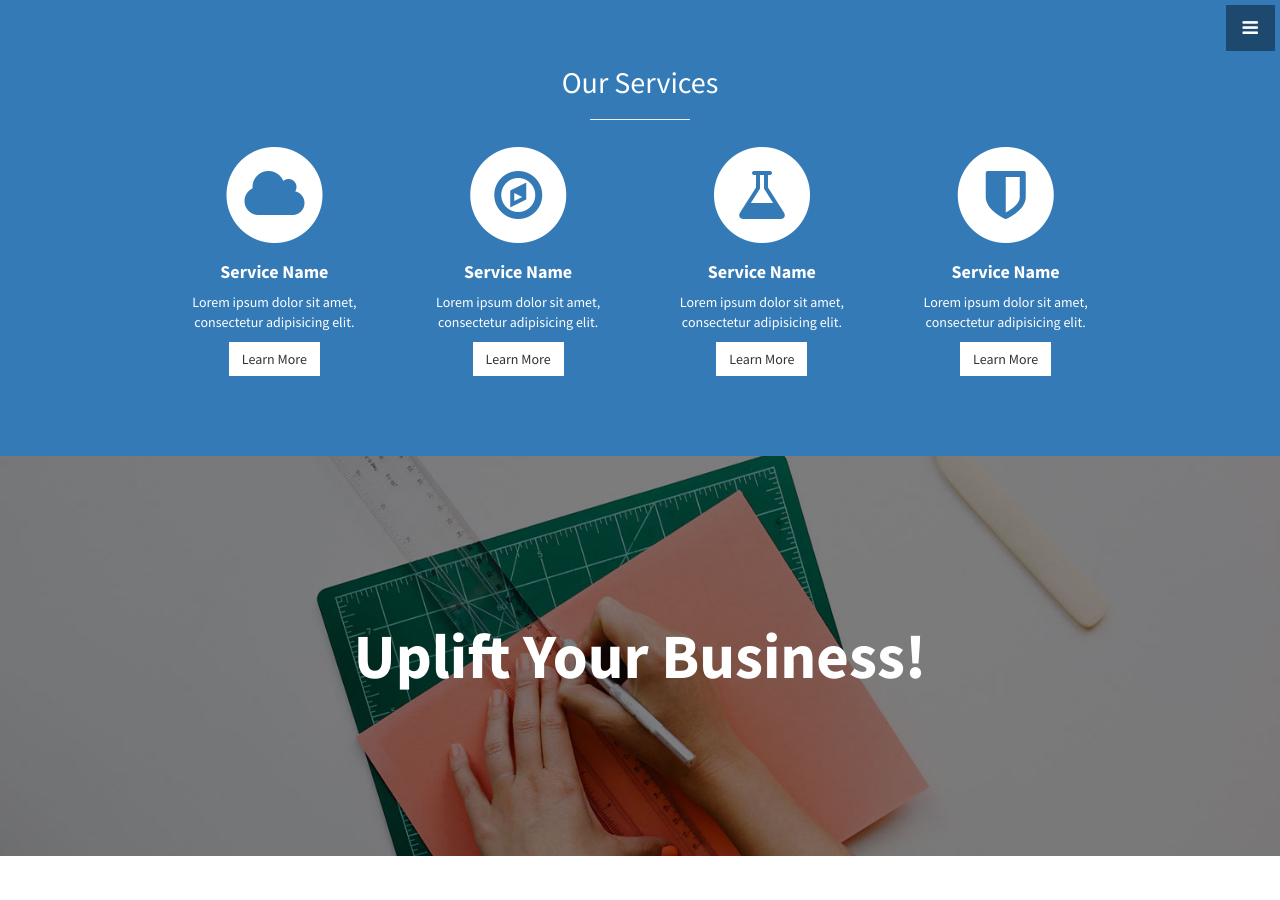
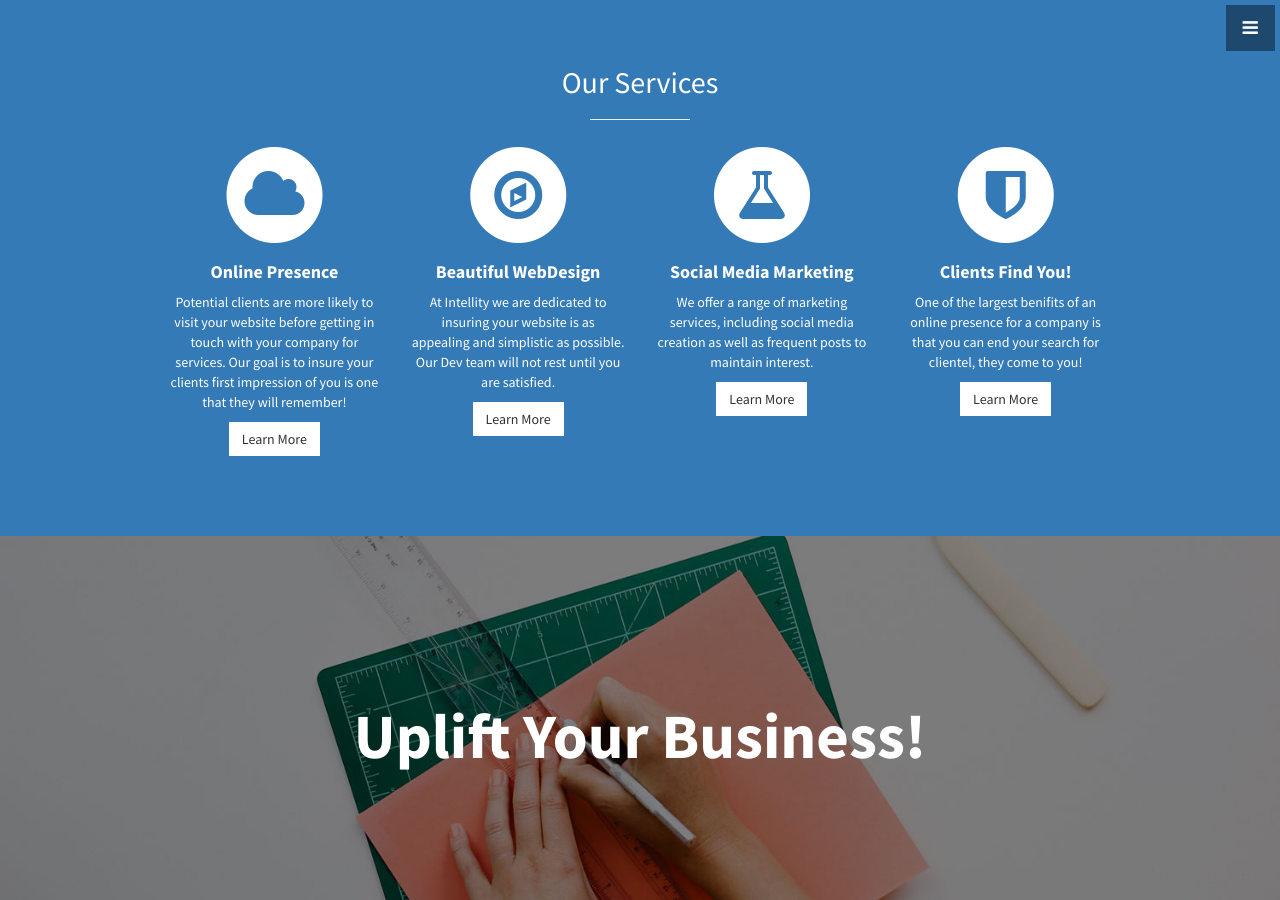
Before and after one commit to intellity/intellity-page, a Jekyll site: the page built from index.html, in a window 1280 px wide and 900 px high, scrolled down 1146 px. Built offline with Jekyll 4.4.1, drawn with Linux system fonts in a browser that asks for light colours.

Commit message:
Update services.html

```diff
--- a/_includes/services.html
+++ b/_includes/services.html
@@ -13,9 +13,9 @@
               <i class="fa fa-cloud fa-stack-1x text-primary"></i>
             </span>
               <h4>
-                <strong>Service Name</strong>
+                <strong>Online Presence</strong>
               </h4>
-              <p>Lorem ipsum dolor sit amet, consectetur adipisicing elit.</p>
+              <p>Potential clients are more likely to visit your website before getting in touch with your company for services. Our goal is to insure your clients first impression of you is one that they will remember!</p>
               <a href="#" class="btn btn-light">Learn More</a>
             </div>
           </div>
@@ -26,9 +26,9 @@
               <i class="fa fa-compass fa-stack-1x text-primary"></i>
             </span>
               <h4>
-                <strong>Service Name</strong>
+                <strong>Beautiful WebDesign</strong>
               </h4>
-              <p>Lorem ipsum dolor sit amet, consectetur adipisicing elit.</p>
+              <p>At Intellity we are dedicated to insuring your website is as appealing and simplistic as possible. Our Dev team will not rest until you are satisfied.</p>
               <a href="#" class="btn btn-light">Learn More</a>
             </div>
           </div>
@@ -39,9 +39,9 @@
               <i class="fa fa-flask fa-stack-1x text-primary"></i>
             </span>
               <h4>
-                <strong>Service Name</strong>
+                <strong>Social Media Marketing</strong>
               </h4>
-              <p>Lorem ipsum dolor sit amet, consectetur adipisicing elit.</p>
+              <p>We offer a range of marketing services, including social media creation as well as frequent posts to maintain interest.</p>
               <a href="#" class="btn btn-light">Learn More</a>
             </div>
           </div>
@@ -52,9 +52,9 @@
               <i class="fa fa-shield fa-stack-1x text-primary"></i>
             </span>
               <h4>
-                <strong>Service Name</strong>
+                <strong>Clients Find You!</strong>
               </h4>
-              <p>Lorem ipsum dolor sit amet, consectetur adipisicing elit.</p>
+              <p>One of the largest benifits of an online presence for a company is that you can end your search for clientel, they come to you! </p>
               <a href="#" class="btn btn-light">Learn More</a>
             </div>
           </div>
```
